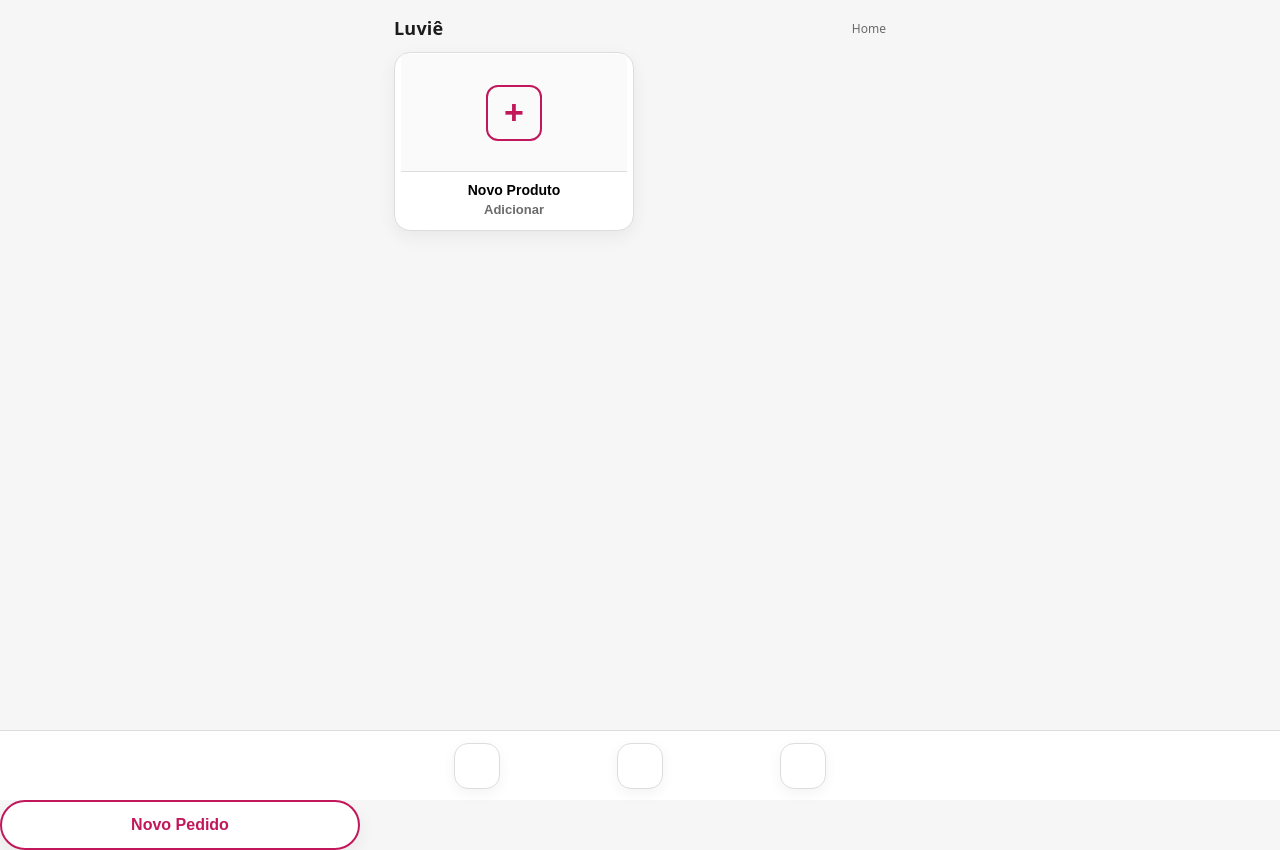
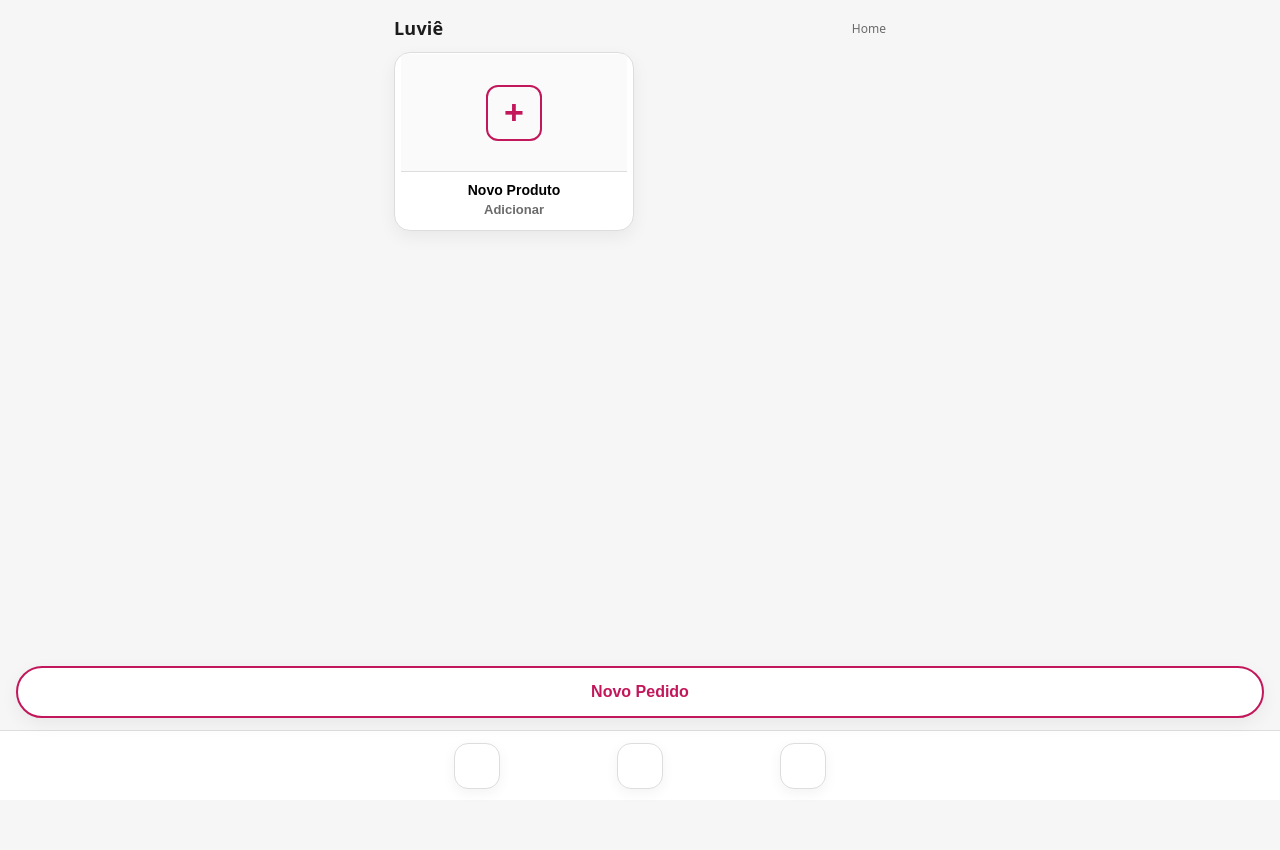
Before and after one commit to lcsrphl/luvie, a plain HTML site: page public/index.html in a window 1280 px wide. After the commit the page ends 800 px from the top, so only its background shows below. Drawn offline with Linux system fonts and the light colour scheme; no server answers.

Commit message:
Atualizar o styles.css

```diff
--- a/public/styles.css
+++ b/public/styles.css
@@ -7,6 +7,9 @@
   --accent:#c2185b;
   --radius:16px;
   --shadow: 0 6px 18px rgba(0,0,0,.06);
+  --nav-h: 70px;
+  --safe-bottom: env(safe-area-inset-bottom, 0px);
+  --cta-h: 52px;
 }
 
 *{ box-sizing:border-box; }
@@ -19,7 +22,7 @@ body{
 
 .screen{
   min-height:100vh;
-  padding: 16px 14px 90px;
+  padding: 16px 14px calc(var(--nav-h) + var(--cta-h) + 32px + var(--safe-bottom));
   max-width: 520px;
   margin: 0 auto;
 }
@@ -112,6 +115,16 @@ body{
   cursor:pointer;
 }
 
+.cta-fixed{
+  position: fixed;
+  left: 16px;
+  right: 16px;
+  bottom: calc(var(--nav-h) + 12px + var(--safe-bottom));
+  height: var(--cta-h);
+  width: auto; /* sobrescreve o min(360px,100%) */
+  z-index: 1100;
+}
+
 .nav{
   position: fixed;
   left:0; right:0; bottom:0;
```
